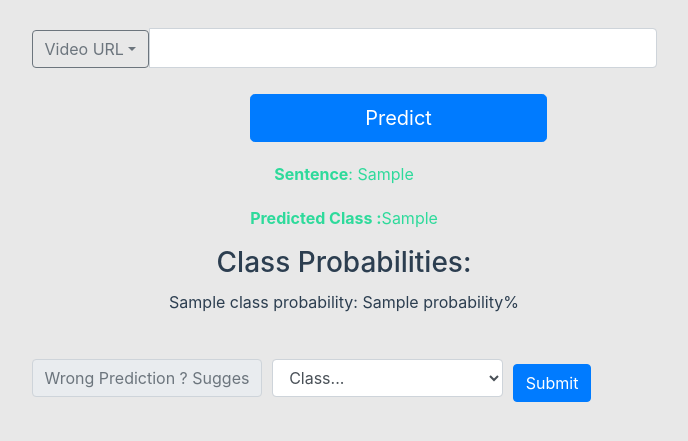
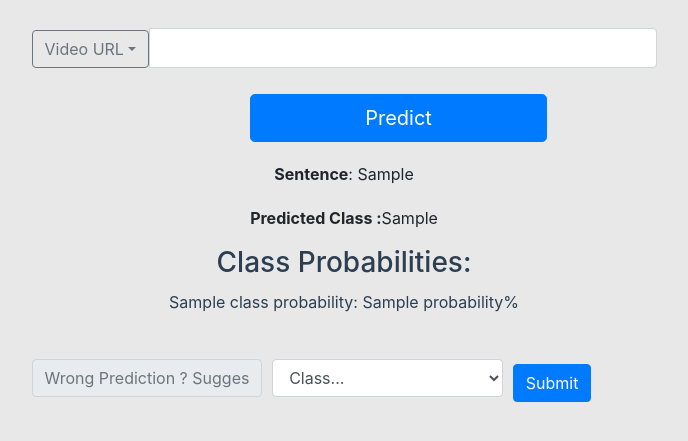
Before and after one commit to shahviraj222/cyberbullying-detection, a Flask app: template templates/vid.html in a window 1280 px wide. Shown: the part 80-521 px from the top of the page, without its empty margins (296-984 px from the left). Run offline with Flask 3, Linux system fonts and the light colour scheme; the template is opened without the code that fills it: most values are stand-ins (such as "Sample title", 1, 10 or a date in 2020); some libraries are stand-ins or nearby versions.

Commit message:
fix app.py and color

```diff
--- a/app.py
+++ b/app.py
@@ -142,7 +142,7 @@ def vid():
 
             # Display the highlighted sentence, predicted class, and class probabilities
             sentenceCheck = highlight(user_input)
-            prediction_result = f"Predicted class: {class_id_to_label[torch.argmax(logits).item()]}"
+            prediction_result = f" {class_id_to_label[torch.argmax(logits).item()]}"
             return render_template('vid.html', sentenceCheck=highlight(user_input), prediction_result=prediction_result, class_probabilities=class_probabilities)
         elif 'feedback' in request.form:
             suggested_class=request.form['feedback']
@@ -178,7 +178,7 @@ def audio():
 
             # Display the highlighted sentence, predicted class, and class probabilities
             sentenceCheck = highlight(user_input)
-            prediction_result = f"Predicted class: {class_id_to_label[torch.argmax(logits).item()]}"
+            prediction_result = f" {class_id_to_label[torch.argmax(logits).item()]}"
             return render_template('audio.html', sentenceCheck=highlight(user_input), prediction_result=prediction_result, class_probabilities=class_probabilities)
         elif 'feedback' in request.form:
             suggested_class=request.form['feedback']
--- a/templates/vid.html
+++ b/templates/vid.html
@@ -70,7 +70,6 @@
 
         p {
             margin-top: 20px;
-            color: #2eda9b;
             text-align: center;
         }
 
```
